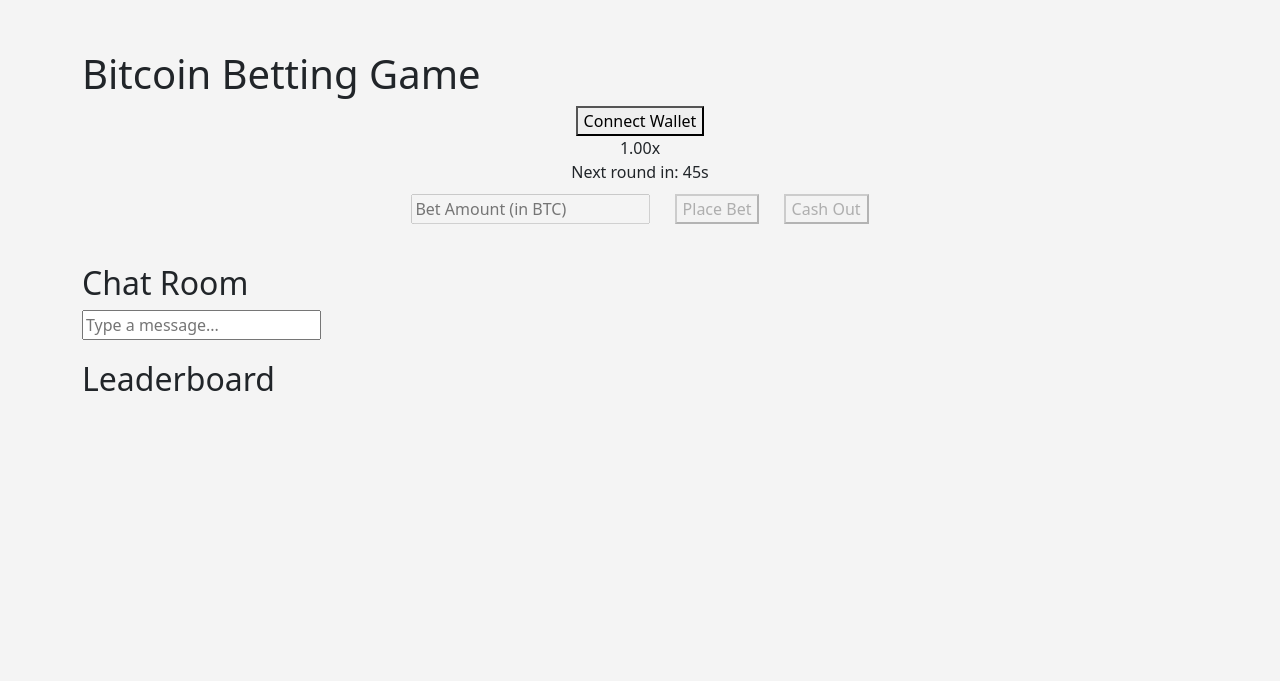
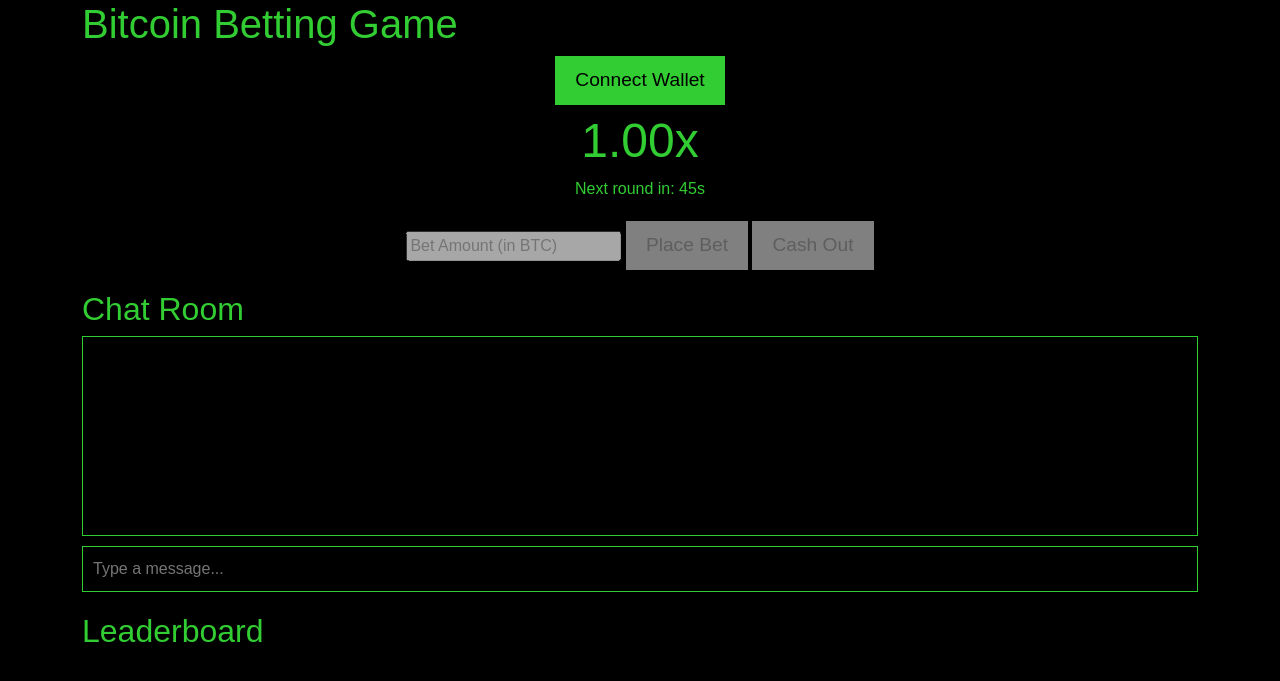
Before and after one commit to SleepTheGod/bitcoin_betting_game, a Flask app: page / in a window 1280 px wide. Shown: the top 681 px of the page. Run offline with Flask 3, Linux system fonts and the light colour scheme; some libraries are stand-ins or nearby versions.

Commit message:
Update styles.css

```diff
--- a/static/styles.css
+++ b/static/styles.css
@@ -1,25 +1,49 @@
-/* Add your styles here */
 body {
-    background-color: #f4f4f4;
-}
-
-.container {
-    margin-top: 50px;
+    background-color: black;
+    color: limegreen;
+    font-family: Arial, sans-serif;
 }
 
 #game-area {
     text-align: center;
-    margin-bottom: 30px;
 }
 
-.buttons input, .buttons button {
-    margin: 10px;
+#multiplier {
+    font-size: 3em;
 }
 
-#sidebar {
-    margin-top: 30px;
+.buttons {
+    margin-top: 20px;
+}
+
+button {
+    background-color: limegreen;
+    border: none;
+    padding: 10px 20px;
+    font-size: 1.2em;
+    cursor: pointer;
+}
+
+button:disabled {
+    background-color: grey;
 }
 
 #chat-room, #leaderboard {
-    margin-bottom: 20px;
+    margin-top: 20px;
 }
+
+#chat-messages {
+    height: 200px;
+    overflow-y: scroll;
+    background-color: black;
+    border: 1px solid limegreen;
+}
+
+#chat-input {
+    width: 100%;
+    padding: 10px;
+    margin-top: 10px;
+    background-color: black;
+    color: limegreen;
+    border: 1px solid limegreen;
+}
```
